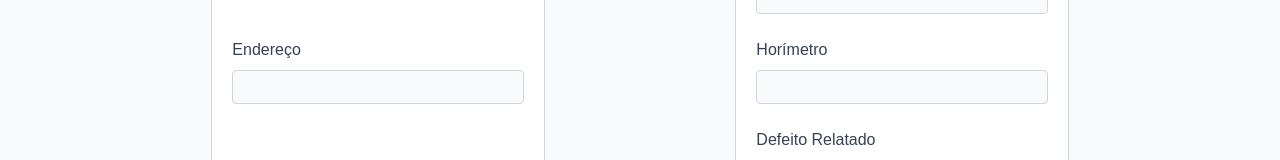
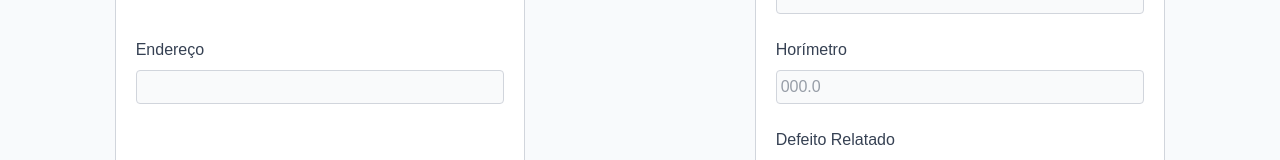
Before and after one commit to Jeff-Nas/service-order-system, a React (Vite) app: page / in a window 1280 px wide. Shown: the part 354-514 px from the top of the page. Built offline with nearby package versions, Linux system fonts and the light colour scheme.

Commit message:
Ajustando largura do form

```diff
--- a/src/components/form/clientField.tsx
+++ b/src/components/form/clientField.tsx
@@ -3,7 +3,7 @@ import { Field } from "./field";
 
 export function ClientField() {
   return (
-    <div className="bg-white border-gray-300 rounded-lg border p-5 sm:w-2/3 mx-auto">
+    <div className="bg-white border-gray-300 rounded-lg border p-5 w-[85%] sm:w-2/3 mx-auto">
       <h2 className="text-xl lg:text-2xl font-semibold my-2">
         Dados do Cliente
       </h2>
--- a/src/components/form/equipamentField.tsx
+++ b/src/components/form/equipamentField.tsx
@@ -11,7 +11,7 @@ export function EquipamentField() {
   } = useFormContext<OSFormData>();
 
   return (
-    <div className="bg-white border-gray-300 rounded-lg border p-5 sm:w-2/3 mx-auto">
+    <div className="bg-white border-gray-300 rounded-lg border p-5 w-[85%] sm:w-2/3 mx-auto">
       <h2 className="text-xl lg:text-2xl font-semibold my-2">
         Dados do Equipamento
       </h2>
@@ -28,7 +28,12 @@ export function EquipamentField() {
         isRequired={false}
       />
 
-      <Field label="Horímetro" name="hourmeter" type="text" />
+      <Field
+        label="Horímetro"
+        name="hourmeter"
+        type="text"
+        placeholder="000.0"
+      />
 
       <div className="flex flex-col min-h-22.5">
         <label htmlFor="defect" className="text-gray-700 my-2">
--- a/src/components/form/osForm.tsx
+++ b/src/components/form/osForm.tsx
@@ -7,7 +7,7 @@ import type { OSFormData } from "../../types/formType";
 import { cva } from "class-variance-authority";
 
 export const inputStyles = cva(
-  "p-1 bg-gray-50 rounded outline-0 text-gray-700",
+  "p-1 bg-gray-50 rounded outline-0 text-gray-700 w-full",
   {
     variants: {
       status: {
@@ -47,7 +47,7 @@ export default function OSForm() {
     <FormProvider {...methods}>
       <form onSubmit={methods.handleSubmit(onSubmit)}>
         {/*testando o justify center */}
-        <div className="flex flex-col gap-6 lg:grid lg:grid-cols-2  justify-center max-w-5xl mx-auto">
+        <div className="flex flex-col gap-6 lg:grid lg:grid-cols-2 justify-center w-full mx-auto">
           <ClientField />
           <EquipamentField />
           <ServicesField />
--- a/src/components/form/partsField.tsx
+++ b/src/components/form/partsField.tsx
@@ -12,7 +12,7 @@ export function PartsField() {
   });
 
   return (
-    <div className="bg-white border-gray-300 rounded-lg border p-5 sm:w-2/3 mx-auto">
+    <div className="bg-white border-gray-300 rounded-lg border p-5 w-[85%] sm:w-2/3 mx-auto">
       <h2 className="text-xl lg:text-2xl font-semibold my-2">
         Peças e Materiais
       </h2>
--- a/src/components/form/servicesField.tsx
+++ b/src/components/form/servicesField.tsx
@@ -18,7 +18,7 @@ export function ServicesField() {
   //!!- transform em um valor puramente booleano
   const hasErro = !!errors.maintenanceType;
   return (
-    <div className="bg-white border-gray-300 rounded-lg border p-5 sm:w-2/3 mx-auto">
+    <div className="bg-white border-gray-300 rounded-lg border p-5 w-[85%] sm:w-2/3 mx-auto">
       <h2 className="text-xl lg:text-2xl font-semibold my-2">
         Serviços Executados
       </h2>
```
